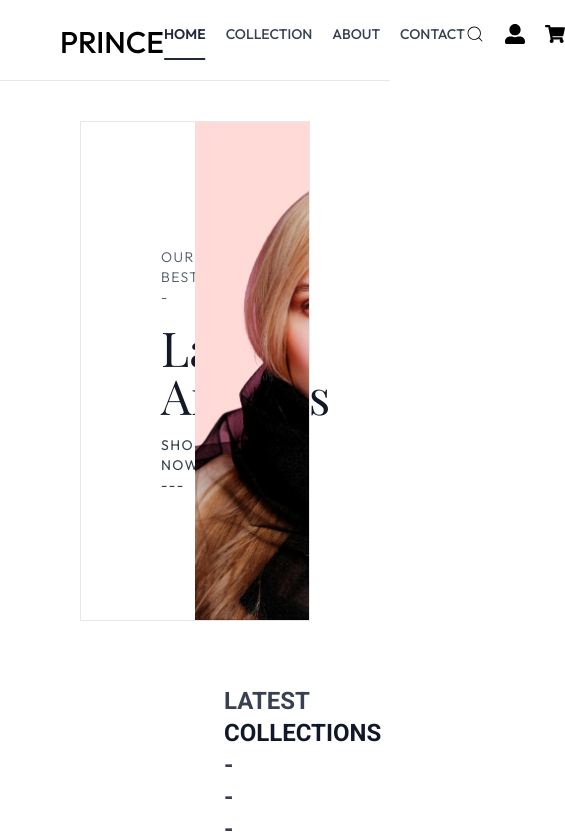
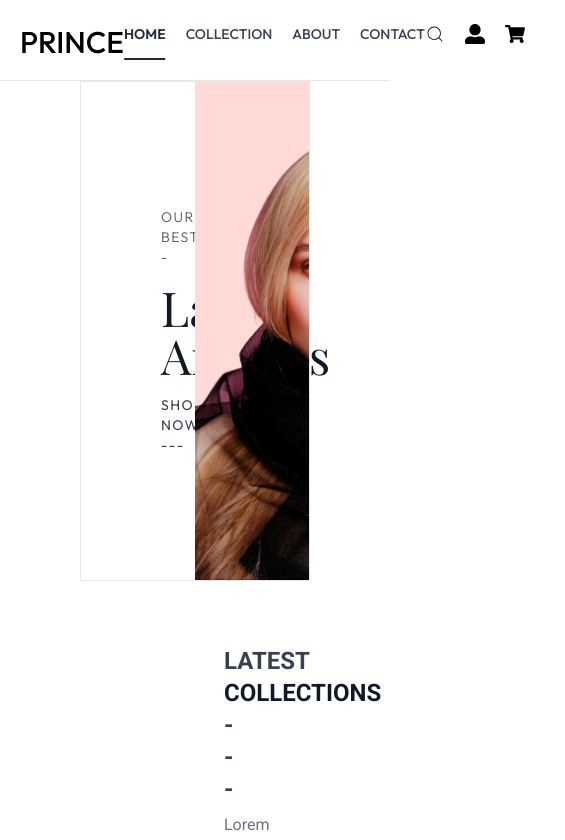
Before and after one commit to Nziza-Prince/e-commerceWebsite, a React (Vite) app in the folder e-commerceProject/: page / in a window 390 px wide. Shown: the top 840 px of the page, 565 px wide, since content can reach past the window. Built offline with nearby package versions, Linux system fonts and the light colour scheme; a web font is replaced by a local one.

Commit message:
made the Navbar responsive

```diff
--- a/e-commerceProject/src/components/Navbar.jsx
+++ b/e-commerceProject/src/components/Navbar.jsx
@@ -1,14 +1,34 @@
+import { useState, useEffect } from "react";
 import { CiSearch } from "react-icons/ci";
-import { FaUserAlt } from "react-icons/fa";
-import { FaShoppingCart } from "react-icons/fa";
-import { Link, useLocation, useNavigate} from "react-router-dom";
+import { FaUserAlt, FaShoppingCart } from "react-icons/fa";
+import { Link, useLocation, useNavigate } from "react-router-dom";
 
 const Navbar = () => {
-  const location = useLocation()
-  const navigate = useNavigate()
+  const location = useLocation();
+  const navigate = useNavigate();
+  const [isScrolled, setIsScrolled] = useState(false);
+
+  // Add a scroll event listener to detect scrolling
+  useEffect(() => {
+    const handleScroll = () => {
+      if (window.scrollY > 50) {
+        setIsScrolled(true);
+      } else {
+        setIsScrolled(false);
+      }
+    };
+
+    window.addEventListener("scroll", handleScroll);
+    return () => window.removeEventListener("scroll", handleScroll);
+  }, []);
+
   return (
-    <div className="lg:mx-40 pl-5 border-b mb-10">
-      <nav className="flex justify-between  pt-6 pb-5 px-10 font-outfit font-medium text-sm">
+    <div
+      className={`sticky top-0 z-50 transition-all duration-300 ${
+        isScrolled ? "bg-white/70 backdrop-blur-md shadow-md" : "bg-white"
+      }`}
+    >
+      <nav className="flex justify-between lg:mx-40 pl-5 pt-6 pb-5 px-10 font-outfit font-medium text-sm border-b">
         <Link to="/" className="text-3xl">
           PRINCE
         </Link>
@@ -83,7 +103,10 @@ const Navbar = () => {
         <div className="flex gap-5 text-xl">
           <CiSearch className="hover:cursor-pointer" />
           <FaUserAlt className="hover:cursor-pointer" />
-          <FaShoppingCart onClick={()=>navigate("/cart")} className="hover:cursor-pointer" />
+          <FaShoppingCart
+            onClick={() => navigate("/cart")}
+            className="hover:cursor-pointer"
+          />
         </div>
       </nav>
     </div>
```
